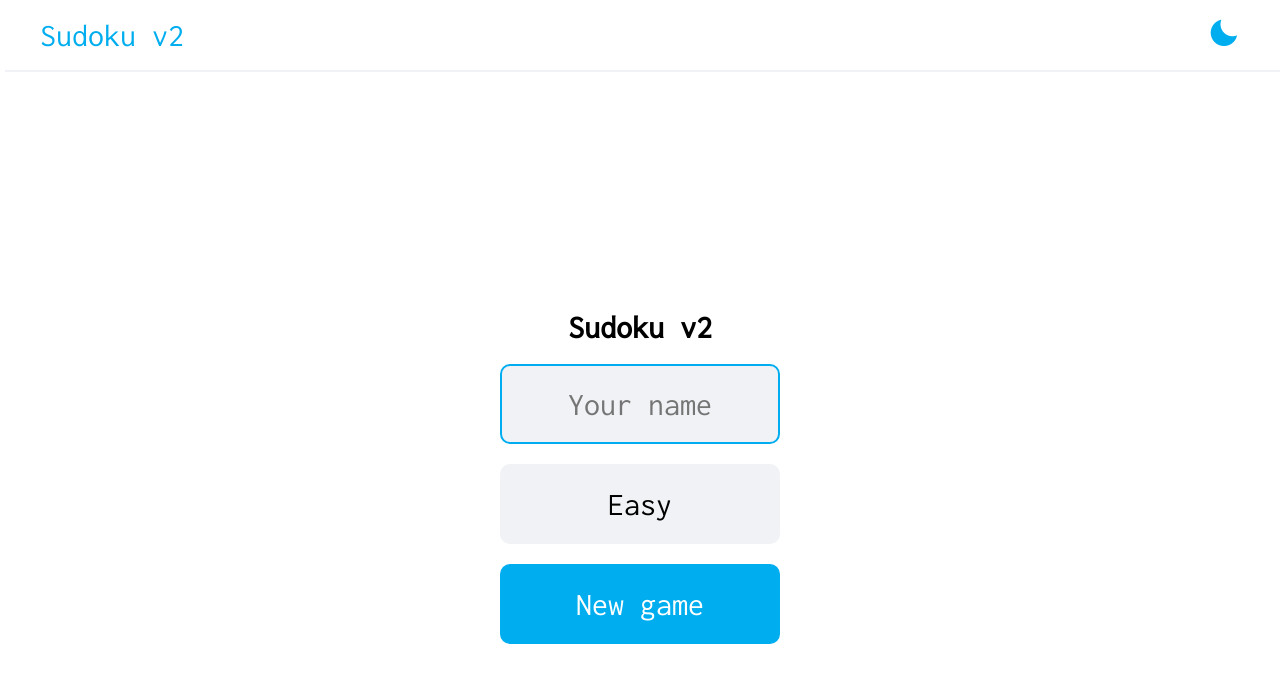
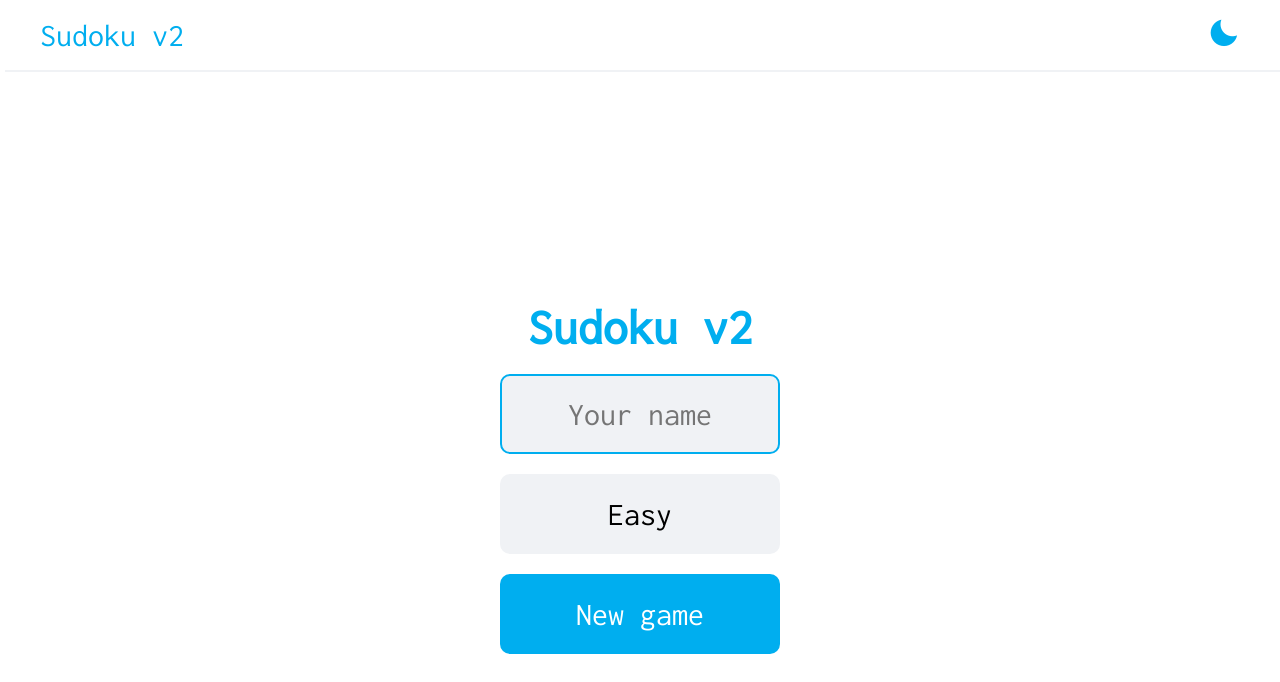
Before and after one commit to DerivedWharf15/Sudoku-Desktop, a plain HTML site: page index.html in a window 1280 px wide. Drawn offline with nearby package versions, Linux system fonts and the light colour scheme.

Commit message:
Update app.css

```diff
--- a/app.css
+++ b/app.css
@@ -444,3 +444,7 @@ nav {
         height: 100vh;
     }
 }
+.heading {
+	font-size: 50px;
+	color: var(--blue);
+}
```
